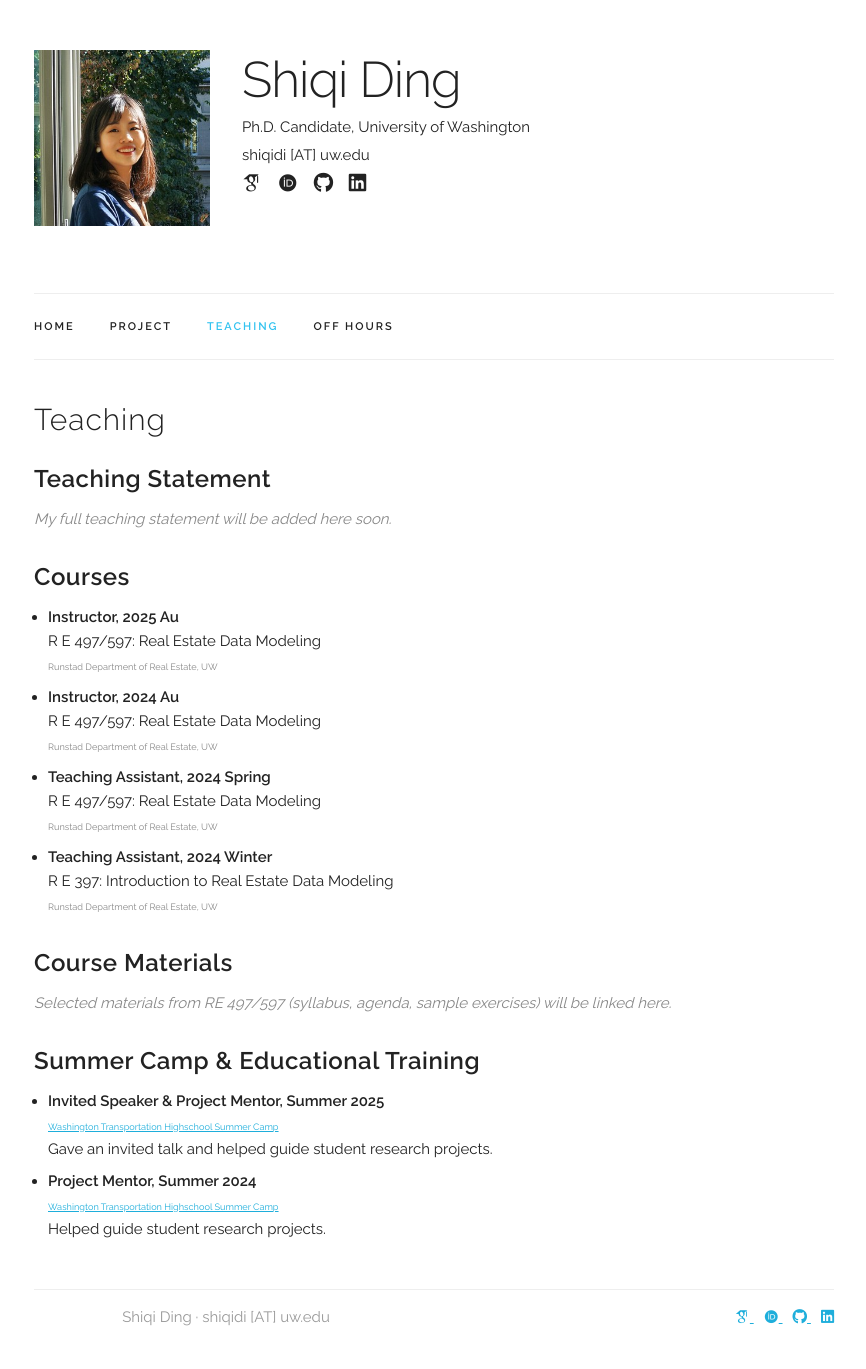
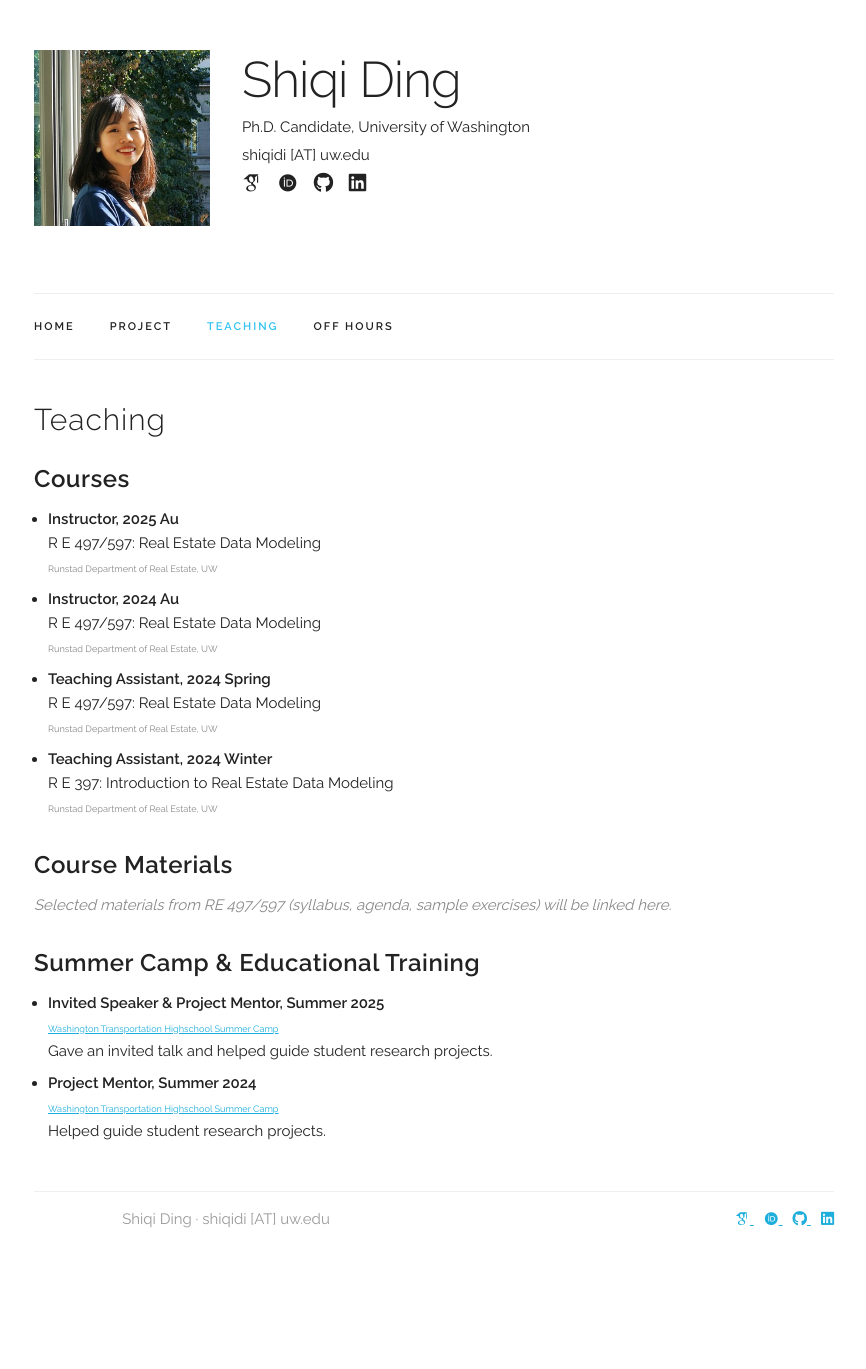
Before and after one commit to ShiQi-Ding/shiqi-ding.github.io, a Jekyll site: the page built from teaching.html, in a window 1280 px wide. Shown: the whole page, without its empty margins (206-1072 px from the left). Built offline with Jekyll 4.4.1, drawn with Linux system fonts in a browser that asks for light colours; some web fonts are replaced; after the commit the page ends 1271 px from its top, so only the background shows below that.

Commit message:
Update teaching.html

```diff
--- a/teaching.html
+++ b/teaching.html
@@ -5,9 +5,6 @@ title: Teaching
 
 <div class="docs-section" id="teaching">
   <h4>Teaching</h4>
-
-  <h5 class="teaching-section-heading">Teaching Statement</h5>
-  <p class="teaching-placeholder">My full teaching statement will be added here soon.</p>
 
   <h5 class="teaching-section-heading">Courses</h5>
   <ul class="vita-list">
```
